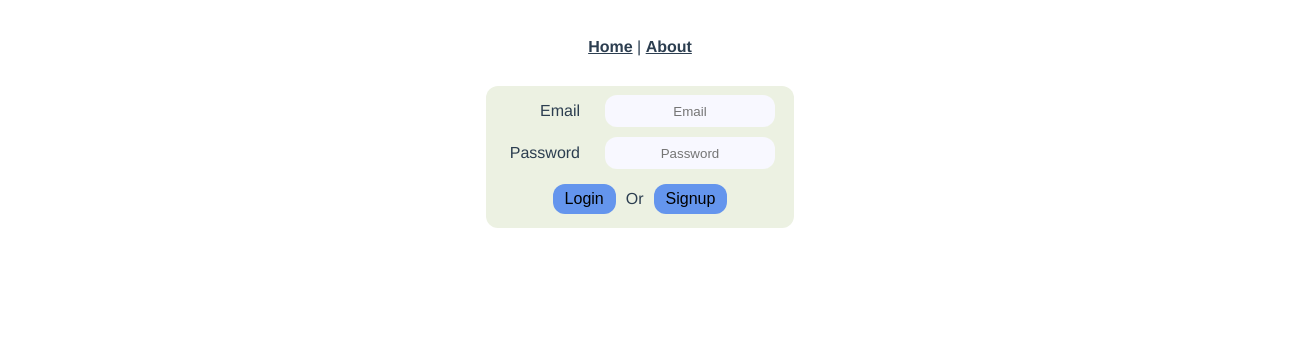
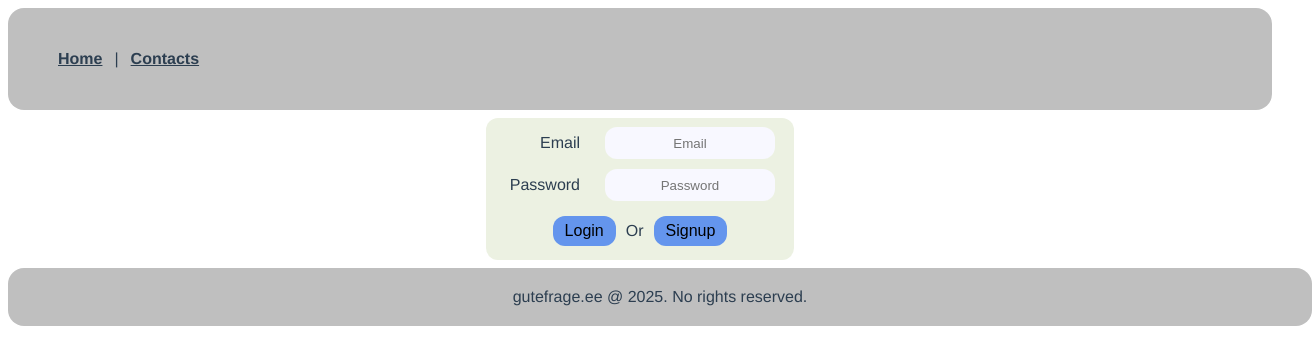
Before and after one commit to timoschwarzbach/WAD-Homework4, a Vue app in the folder frontend/: page /#/login in a window 1280 px wide. Shown: the top 364 px of the page, 1312 px wide, since content can reach past the window. Built offline with nearby package versions, Linux system fonts and the light colour scheme.

Commit message:
posts and app design wip

```diff
--- a/frontend/src/App.vue
+++ b/frontend/src/App.vue
@@ -1,11 +1,12 @@
+<script setup>
+import FooterElement from "./components/FooterElement.vue";
+import HeaderElement from "./components/HeaderElement.vue";
+</script>
+
 <template>
-  <nav>
-    <router-link to="/">Home</router-link> |
-    <!--     <router-link to="/signup">SignUp</router-link> | -->
-    <!--     <router-link to="/login">LogIn</router-link> | -->
-    <router-link to="/about">About</router-link>
-  </nav>
+  <HeaderElement />
   <router-view />
+  <FooterElement />
 </template>
 
 <style>
--- /dev/null
+++ b/frontend/src/components/FooterElement.vue
@@ -0,0 +1,21 @@
+<template>
+  <footer>gutefrage.ee @ 2025. No rights reserved.</footer>
+</template>
+
+<script>
+export default {
+  name: "FooterElement",
+  props: {},
+};
+</script>
+
+<style>
+footer {
+  width: 100%;
+  padding: 20px;
+  text-align: center;
+  background-color: #bfbfbf;
+  border-radius: 16px;
+  margin: 8px 0;
+}
+</style>
--- /dev/null
+++ b/frontend/src/components/HeaderElement.vue
@@ -0,0 +1,43 @@
+<template>
+  <header>
+    <nav>
+      <router-link to="/">Home</router-link> |
+      <router-link to="/contacts">Contacts</router-link>
+    </nav>
+  </header>
+</template>
+
+<script>
+export default {
+  name: "HeaderElement",
+  props: {},
+};
+</script>
+
+<style>
+header {
+  display: flex;
+  flex-direction: row;
+  justify-content: space-between;
+  padding: 8px;
+  background-color: #bfbfbf;
+  border-radius: 16px;
+  margin: 8px 0;
+}
+
+header nav {
+  display: flex;
+  align-items: center;
+}
+
+nav > a {
+  display: inline-block;
+  padding: 4px 8px;
+  margin: 0 4px;
+}
+
+nav > a:hover {
+  background: lightgrey;
+  border-radius: 4px;
+}
+</style>
--- a/frontend/src/router/index.js
+++ b/frontend/src/router/index.js
@@ -29,13 +29,13 @@ const routes = [
     component: LogIn,
   },
   {
-    path: "/about",
-    name: "about",
+    path: "/contacts",
+    name: "contacts",
     // route level code-splitting
     // this generates a separate chunk (about.[hash].js) for this route
     // which is lazy-loaded when the route is visited.
     component: () =>
-      import(/* webpackChunkName: "about" */ "../views/AboutView.vue"),
+      import(/* webpackChunkName: "about" */ "../views/ContactsView.vue"),
   },
   {
     path: "/add",
--- a/frontend/src/views/AboutView.vue
+++ b/frontend/src/views/ContactsView.vue
@@ -6,6 +6,6 @@
 
 <script>
 export default {
-  name: "AboutView",
+  name: "ContactsView",
 };
 </script>
--- a/frontend/src/views/HomeView.vue
+++ b/frontend/src/views/HomeView.vue
@@ -3,15 +3,20 @@
     <div class="container">
       <button v-if="authResult" @click="Logout" class="center">Logout</button>
     </div>
-    <div class="post-list" v-for="post in posts" :key="post.id">
-      <div class="post" @click="updatePost(post.id)">
-        <h3>Title: {{ post.title }}</h3>
-        <p>{{ post.id }}</p>
-        <p><b> Body: </b> {{ post.body }}</p>
-        <p>
-          <b> Created: </b> {{ new Date(post.created_at).toLocaleString() }}
-        </p>
-      </div>
+    <div
+      class="post"
+      @click="updatePost(post.id)"
+      v-for="post in posts"
+      :key="post.id"
+    >
+      <span>{{
+        new Date(post.created_at).toLocaleString("en-US", {
+          month: "short",
+          day: "numeric",
+          year: "numeric",
+        })
+      }}</span>
+      <p>{{ post.body }}</p>
     </div>
   </div>
   <div class="actions">
@@ -85,12 +90,7 @@ body {
   background: #fafafa;
   position: relative;
 }
-.post-list {
-  background: rgb(189, 212, 199);
-  margin-bottom: 5px;
-  padding: 3px 5px;
-  border-radius: 10px;
-}
+
 h3 {
   margin: 0;
   padding: 0;
@@ -98,9 +98,7 @@ h3 {
   color: #444;
   background: #7e9756;
 }
-p {
-  background: #796dbd;
-}
+
 h1,
 h2,
 h3,
@@ -158,21 +156,20 @@ nav {
 }
 
 .post {
-  width: 80%;
-  position: relative;
-  padding: 10px;
-  margin: 10px auto;
-  border: 1px solid gray;
-  text-align: left;
+  border-radius: 12px;
+  background-color: #d8d8d8;
+  padding: 4px;
+  margin: 12px 0;
+  max-width: 400px;
 }
-.center {
-  margin: auto;
-  border: 0;
-  padding: 10px 20px;
-  margin-top: 20px;
-  margin: 10px auto;
-  width: 30%;
+
+.post > div {
+  display: flex;
+  flex-direction: row;
+  justify-content: space-between;
+  align-items: center;
 }
+
 .container {
   display: flex;
   justify-content: center;
```
